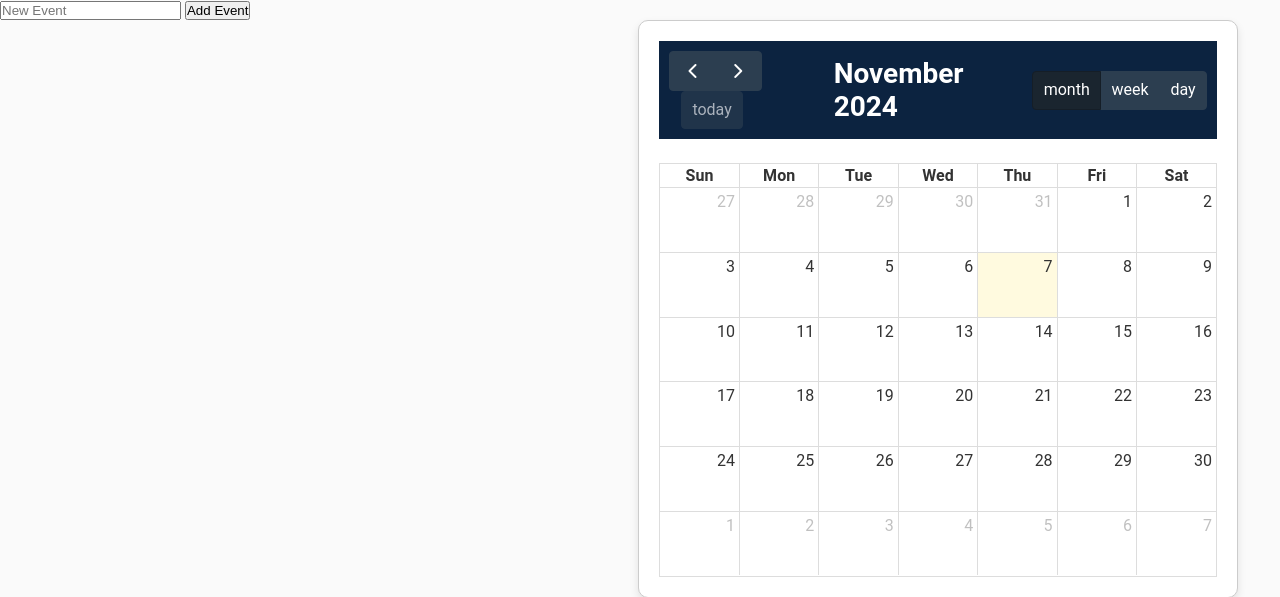
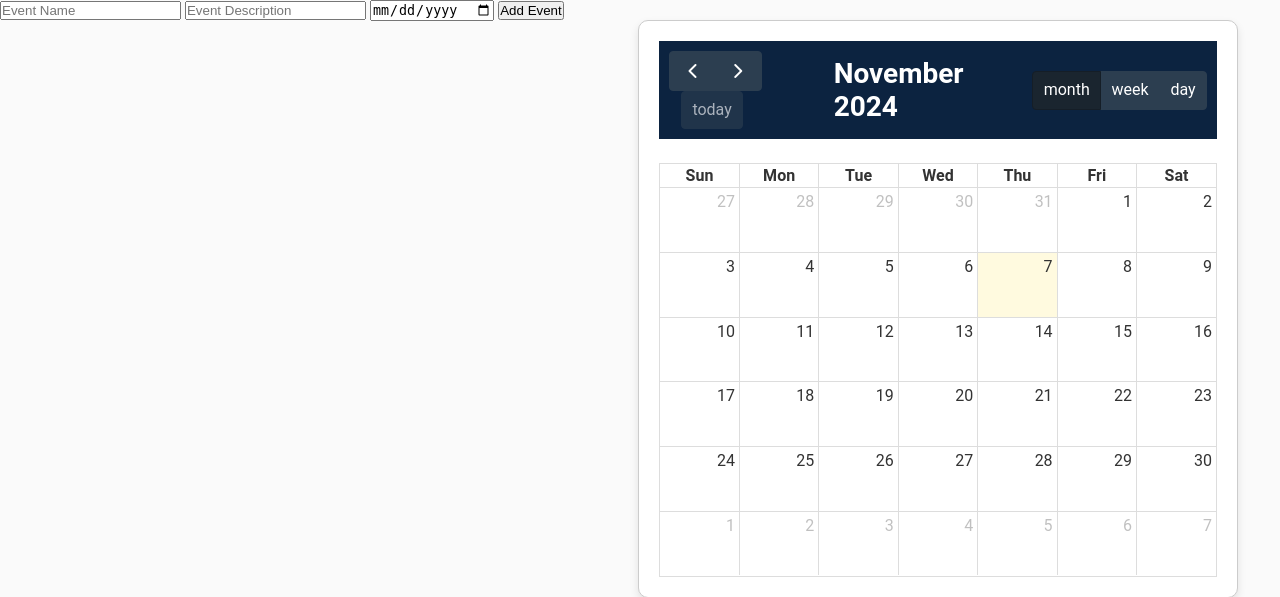
Before and after one commit to cs261f24/CSDept1, a Flask app: template templates/events.html in a window 1280 px wide. Shown: the part 61-658 px from the top of the page. Run offline with Flask 3, Linux system fonts and the light colour scheme; the template is opened without the code that fills it, so the values that code supplies are empty.

Commit message:
Pulled into main

```diff
--- a/app.py
+++ b/app.py
@@ -123,10 +123,13 @@ def events():
         if 'event_name' in request.form:
             # Add new event
             event_name = request.form['event_name']
-            description = 'placeholder descript'
+            description = request.form['event_description']
+            date = request.form['event_date']
+
             # Insert the new event into the database
-            db.execute('INSERT INTO events (event_name, event_description) VALUES (?,?)', (event_name, description))
+            db.execute('INSERT INTO events (event_name, event_description, event_date) VALUES (?,?,?)', (event_name, description, date))
             db.commit()
+
         elif 'remove_event_id' in request.form:
             # Remove an existing event
             event_id = request.form['remove_event_id']
@@ -235,10 +238,10 @@ def event_descript():
     events = cur.fetchall()
 
     db = get_db()
-    cur = db.execute('SELECT id, event_name, event_description FROM events')
+    cur = db.execute('SELECT id, event_name, event_description, event_date FROM events')
     events = cur.fetchall()
 
-    return render_template('eventbase.html', events=events)
+    return render_template('description.html', events=events)
 
 
 if __name__ == '__main__':
--- a/example_reports.sql
+++ b/example_reports.sql
@@ -13,7 +13,8 @@ DROP TABLE IF EXISTS events;
 CREATE TABLE IF NOT EXISTS events (
     id INTEGER PRIMARY KEY AUTOINCREMENT,
     event_name TEXT NOT NULL,
-    event_description TEXT NOT NULL
+    event_description TEXT NOT NULL,
+    event_date DATE NOT NULL
 );
 
 DROP TABLE IF EXISTS users;
--- a/templates/eventbase.html
+++ b/templates/description.html
@@ -16,9 +16,9 @@
     <!-- Navigation Bar -->
     <nav class="navbar">
       <ul>
+          <li class="logo">Welcome to the Website!</li>
           <nav class="navbar">
               <ul>
-                  <li><a href="{{ url_for('index') }}">Computer Science Department</a></li>
                   <li><a href="{{ url_for('reports') }}">View Reports</a></li>
                   <li><a href="{{ url_for('events') }}">View Events</a></li>
               </ul>
@@ -35,7 +35,7 @@
 
       {% for event in events %}
         <li>
-          {{ event['event_name'] }} - {{ event['event_description'] }}
+          {{ event['event_name'] }} - {{ event['event_description'] }} {{ event['event_date'] }}
 
           <form method="POST" action="/description" style="display: inline;">
             <input type="text" name="edit_event_description" placeholder="Edit Description">
--- a/templates/events.html
+++ b/templates/events.html
@@ -27,7 +27,9 @@
         <!-- Form for adding new events -->
         <div class="event-list">
             <form method="POST" action="/events">
-                <input type="text" name="event_name" placeholder="New Event" required>
+                <input type="text" name="event_name" placeholder="Event Name" required>
+                <input type="text" name="event_description" placeholder="Event Description" required>
+                <input type="date" name="event_date" required>
                 <button type="submit">Add Event</button>
             </form>
 
```
